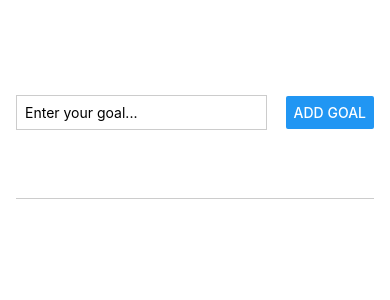
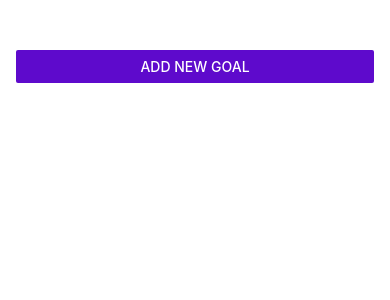
Before and after one commit to MiguelRebelatto/react-native-study-add-list, a React Native app: screen / in a window 390 px wide. Shown: the top 300 px of the page. Built offline with nearby package versions, Linux system fonts and the light colour scheme.

Commit message:
refactor: add goal action as modal

```diff
--- a/App.js
+++ b/App.js
@@ -1,10 +1,19 @@
-import { StyleSheet, View, FlatList } from 'react-native';
+import { StyleSheet, View, FlatList, Button } from 'react-native';
 import { useState } from 'react';
 import GoalInput from './components/GoalInput';
 import GoalItem from './components/GoalItem';
 
 export default function App() {
   const [couseGoals, setCourseGoals] = useState([]);
+  const [modalIsVisible, setModalIsVisible] = useState(false);
+
+  function startAddGoalHandler() {
+    setModalIsVisible(true);
+  }
+
+  function endAddGoalHandler() {
+    setModalIsVisible(false);
+  }
 
   function addGoalHandler(enteredGoalText) {
     setCourseGoals((currentValue) => [
@@ -13,7 +22,8 @@ export default function App() {
         text: enteredGoalText,
         id: Math.random().toString()
       }
-    ])
+    ]);
+    endAddGoalHandler();
   }
 
   function deleteGoalHandler(idToDelete) {
@@ -22,7 +32,8 @@ export default function App() {
 
   return (
     <View style={styles.appContainer}>
-      <GoalInput onAddGoal={addGoalHandler} />
+      <Button title="Add New Goal" color="#5e0acc" onPress={startAddGoalHandler} />
+      <GoalInput visible={modalIsVisible} onAddGoal={addGoalHandler} onCancel={endAddGoalHandler} />
 
       <View style={styles.goalsContainer}>
         <FlatList
--- a/components/GoalInput.js
+++ b/components/GoalInput.js
@@ -1,5 +1,5 @@
 import { useState } from 'react';
-import { Button, StyleSheet, TextInput, View } from 'react-native';
+import { Button, Modal, StyleSheet, TextInput, View, Image } from 'react-native';
 
 function GoalInput(props) {
     const [enteredGoalText, setEnteredGoalText] = useState('');
@@ -14,15 +14,27 @@ function GoalInput(props) {
     }
 
     return (
+        <Modal visible={props.visible} animationType='slide'>
             <View style={styles.inputContainer}>
+                <Image style={styles.image} source={require('../assets/images/goal.png')} />
+
                 <TextInput
                     style={styles.textInput}
                     placeholder="Enter your goal..."
                     onChangeText={goalInputHandler}
                     value={enteredGoalText}
                 />
+                <View style={styles.buttonContainer}>
+                    <View style={styles.button}>
                         <Button title='Add Goal' onPress={addGoalHandler}></Button>
+
                     </View>
+                    <View style={styles.button}>
+                        <Button title='Cancel' onPress={props.onCancel}></Button>
+                    </View>
+                </View>
+            </View>
+        </Modal>
     )
 }
 
@@ -32,19 +44,28 @@ export default GoalInput;
 const styles = StyleSheet.create({
     inputContainer: {
         flex: 1,
-        flexDirection: 'row',
-        justifyContent: 'space-between',
+        justifyContent: 'center',
         alignItems: 'center',
-        marginBottom: 24,
-        paddingBottom: 24,
-        borderBottomWidth: 1,
-        borderColor: '#cccccc'
+        padding: 24,
+        backgroundColor: '#311b6b'
     },
     textInput: {
         borderWidth: 1,
         borderColor: '#cccccc',
-        width: '70%',
-        marginRight: 8,
+        width: '100%',
         padding: 8
+    },
+    buttonContainer: {
+        marginTop: 16,
+        flexDirection: 'row'
+    },
+    button: {
+        width: 100,
+        marginHorizontal: 8
+    },
+    image: {
+        height: 100,
+        width: 100,
+        margin: 20
     }
 })
```
Also changed, not shown: assets/images/goal.png (added). Lines whose indentation alone changed are shown as unchanged.
